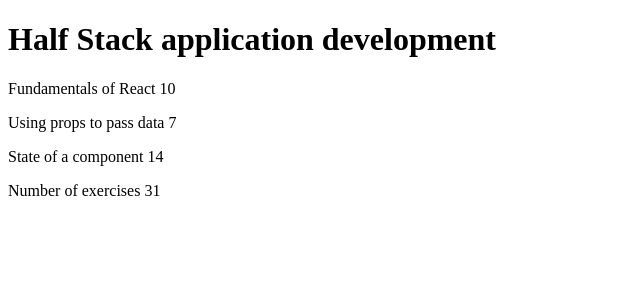
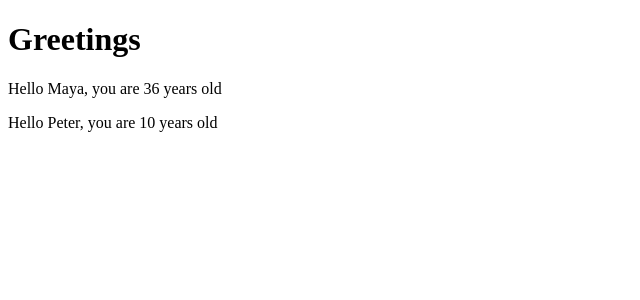
Before and after one commit to Green-Hamster/FullStackJS, a React (Vite) app in the folder Part1/: page / in a window 1280 px wide. Shown: the top 300 px of the page, without its empty margins (0-640 px from the left). Built offline with nearby package versions, Linux system fonts and the light colour scheme.

Commit message:
Hello component

```diff
--- a/Part1/src/App.jsx
+++ b/Part1/src/App.jsx
@@ -1,25 +1,48 @@
+// const App = () => {
+//   const course = 'Half Stack application development'
+//   const part1 = 'Fundamentals of React'
+//   const exercises1 = 10
+//   const part2 = 'Using props to pass data'
+//   const exercises2 = 7
+//   const part3 = 'State of a component'
+//   const exercises3 = 14
+
+//   return (
+//     <div>
+//       <h1>{course}</h1>
+//       <p>
+//         {part1} {exercises1}
+//       </p>
+//       <p>
+//         {part2} {exercises2}
+//       </p>
+//       <p>
+//         {part3} {exercises3}
+//       </p>
+//       <p>Number of exercises {exercises1 + exercises2 + exercises3}</p>
+//     </div>
+//   )
+// }
+const Hello = (props) => {
+  console.log(props)
+  return (
+    <div>
+      <p>
+        Hello {props.name}, you are {props.age} years old
+      </p>
+    </div>
+  )
+}
+
 const App = () => {
-  const course = 'Half Stack application development'
-  const part1 = 'Fundamentals of React'
-  const exercises1 = 10
-  const part2 = 'Using props to pass data'
-  const exercises2 = 7
-  const part3 = 'State of a component'
-  const exercises3 = 14
+  const name = 'Peter'
+  const age = 10
 
   return (
     <div>
-      <h1>{course}</h1>
-      <p>
-        {part1} {exercises1}
-      </p>
-      <p>
-        {part2} {exercises2}
-      </p>
-      <p>
-        {part3} {exercises3}
-      </p>
-      <p>Number of exercises {exercises1 + exercises2 + exercises3}</p>
+      <h1>Greetings</h1>
+      <Hello name='Maya' age={26 + 10} />
+      <Hello name={name} age={age} />
     </div>
   )
 }
```
